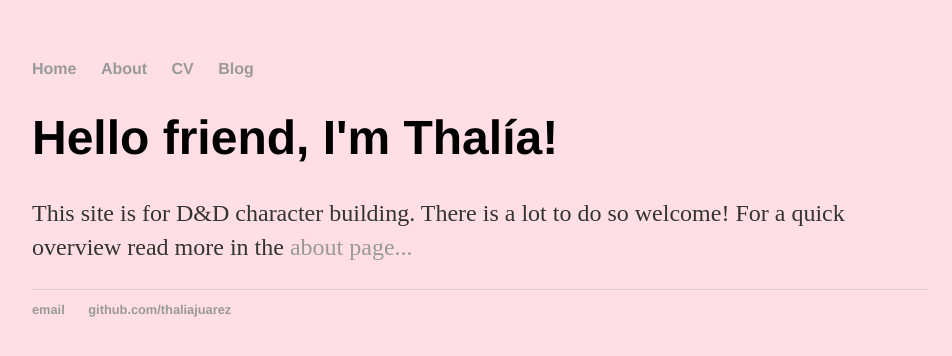
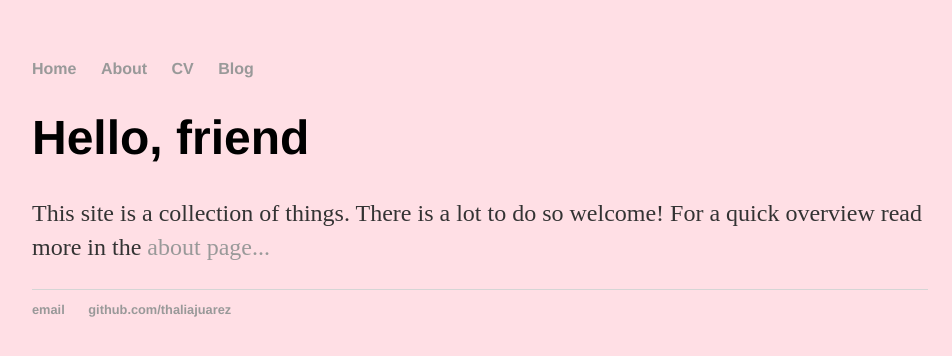
Before and after one commit to thaliajuarez/patroclus, a Jekyll site: the page built from index.html, in a window 1280 px wide. Shown: the top 356 px of the page, without its empty margins (160-1112 px from the left). Built offline with Jekyll 4.4.1, drawn with Linux system fonts in a browser that asks for light colours.

Commit message:
updated site purpose

```diff
--- a/index.html
+++ b/index.html
@@ -3,6 +3,6 @@ layout: default
 title: thalikat
 ---
 <div class="blurb">
-	<h1>Hello friend, I'm Thalía!</h1>
-	<p> This site is for D&D character building. There is a lot to do so welcome! For a quick overview read more in the <a href="/about"> about page...</a></p>
+	<h1>Hello, friend</h1>
+	<p> This site is a collection of things. There is a lot to do so welcome! For a quick overview read more in the <a href="/about"> about page...</a></p>
 </div><!-- /.blurb -->
```
